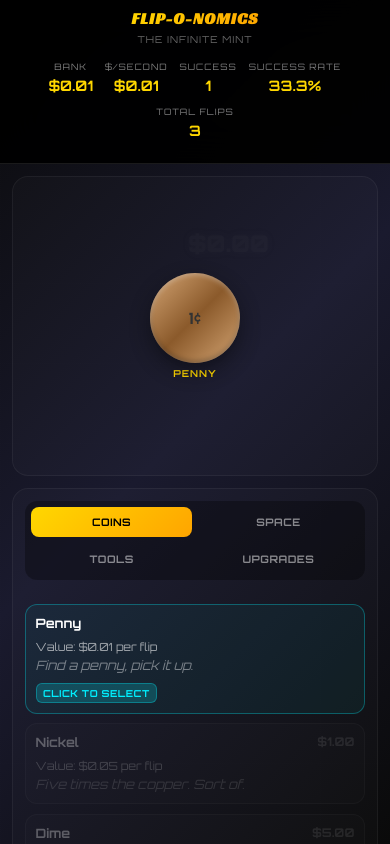
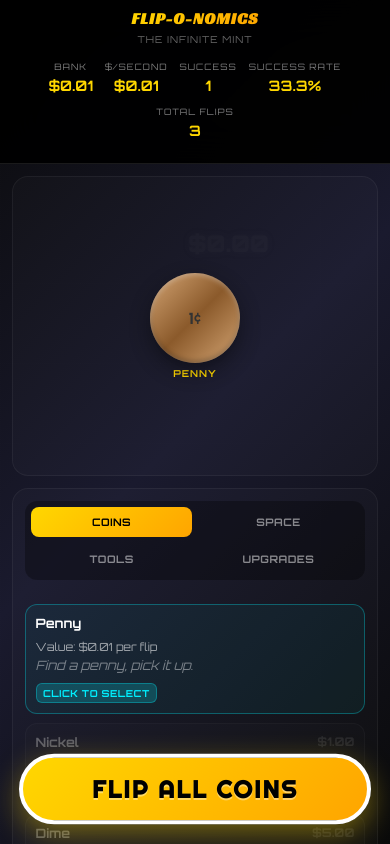
Before and after one commit to NabilPervez/fliponomics, a React (Vite) app: page / in a window 390 px wide. Shown: the top 844 px of the page. Built offline with nearby package versions, Linux system fonts and the light colour scheme.

Commit message:
Fix mobile coin flip sticking and add mobile flip button

```diff
--- a/src/App.jsx
+++ b/src/App.jsx
@@ -67,7 +67,11 @@ function App() {
   };
 
   const [bank, setBank] = useState(() => loadState('bank', 0));
-  const [slots, setSlots] = useState(() => loadState('slots', [{ id: 1, coin: 'penny', flipping: false }]));
+  const [slots, setSlots] = useState(() => {
+    const saved = loadState('slots', [{ id: 1, coin: 'penny', flipping: false }]);
+    // Reset flipping state on load to prevent stuck coins
+    return Array.isArray(saved) ? saved.map(s => ({ ...s, flipping: false })) : saved;
+  });
   const [unlockedCoins, setUnlockedCoins] = useState(() => loadState('unlockedCoins', ['penny']));
   const [ownedSpaces, setOwnedSpaces] = useState(() => loadState('ownedSpaces', []));
   const [ownedTools, setOwnedTools] = useState(() => loadState('ownedTools', []));
@@ -337,22 +341,27 @@ function App() {
     return () => clearInterval(autoFlip);
   }, [slots, flipCoin, getSpeedBonus]);
 
+  // FLIP ALL COINS HELPER
+  const flipAllCoins = useCallback(() => {
+    slots.forEach((slot, index) => {
+      if (!slot.flipping && slot.coin) {
+        setTimeout(() => flipCoin(index), index * 50);
+      }
+    });
+  }, [slots, flipCoin]);
+
   // SPACEBAR TO FLIP ALL COINS
   useEffect(() => {
     const handleKeyPress = (e) => {
       if (e.code === 'Space' && !e.repeat) {
         e.preventDefault();
-        slots.forEach((slot, index) => {
-          if (!slot.flipping) {
-            setTimeout(() => flipCoin(index), index * 50);
-          }
-        });
+        flipAllCoins();
       }
     };
 
     window.addEventListener('keydown', handleKeyPress);
     return () => window.removeEventListener('keydown', handleKeyPress);
-  }, [slots, flipCoin]);
+  }, [flipAllCoins]);
 
   // Auto-flippers
   useEffect(() => {
@@ -822,6 +831,11 @@ function App() {
         <div className="hotkey-hint">
           Press <kbd>SPACE</kbd> to flip all coins
         </div>
+
+        {/* Mobile Flip Button */}
+        <button className="mobile-flip-btn" onClick={flipAllCoins}>
+          FLIP ALL COINS
+        </button>
       </main>
     </div>
   );
--- a/src/index.css
+++ b/src/index.css
@@ -1142,3 +1142,43 @@ body::before {
     font-size: 0.6rem;
   }
 }
+
+/* MOBILE FLIP BUTTON */
+.mobile-flip-btn {
+  display: none;
+  position: fixed;
+  bottom: 20px;
+  right: 20px;
+  left: 20px;
+  width: calc(100% - 40px);
+  z-index: 2000;
+  background: linear-gradient(135deg, #FFD700, #FFA500);
+  border: 4px solid #fff;
+  border-radius: 50px;
+  padding: 1rem;
+  color: #000;
+  font-family: 'Righteous', cursive;
+  font-size: 1.5rem;
+  box-shadow: 0 10px 30px rgba(255, 215, 0, 0.4);
+  cursor: pointer;
+  text-transform: uppercase;
+  letter-spacing: 2px;
+  font-weight: 900;
+  animation: pulse 2s infinite;
+  text-shadow: 0 2px 0 rgba(255, 255, 255, 0.4);
+}
+
+.mobile-flip-btn:active {
+  transform: scale(0.95);
+}
+
+@media (max-width: 768px) {
+  .mobile-flip-btn {
+    display: block;
+  }
+
+  /* Make room for the button */
+  .shop {
+    padding-bottom: 6rem;
+  }
+}
```
